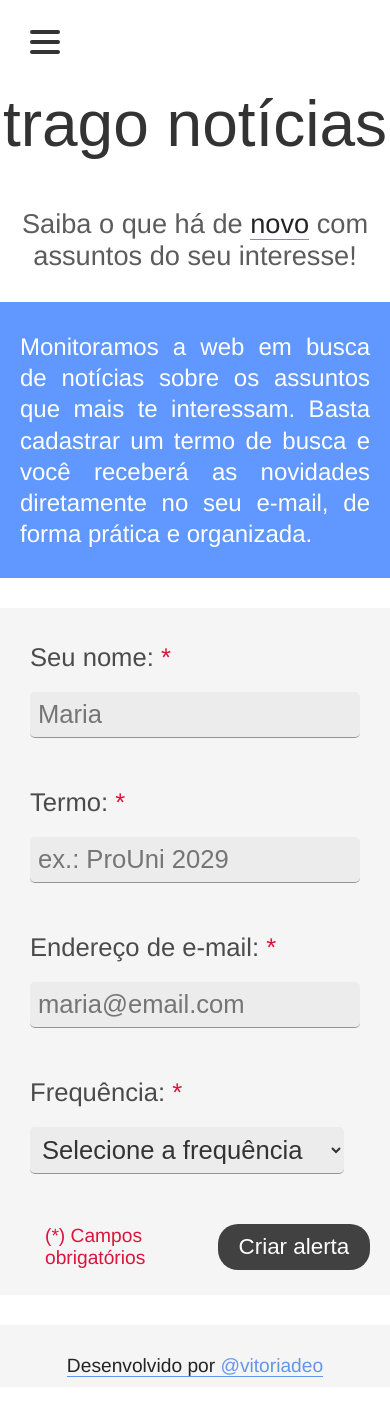
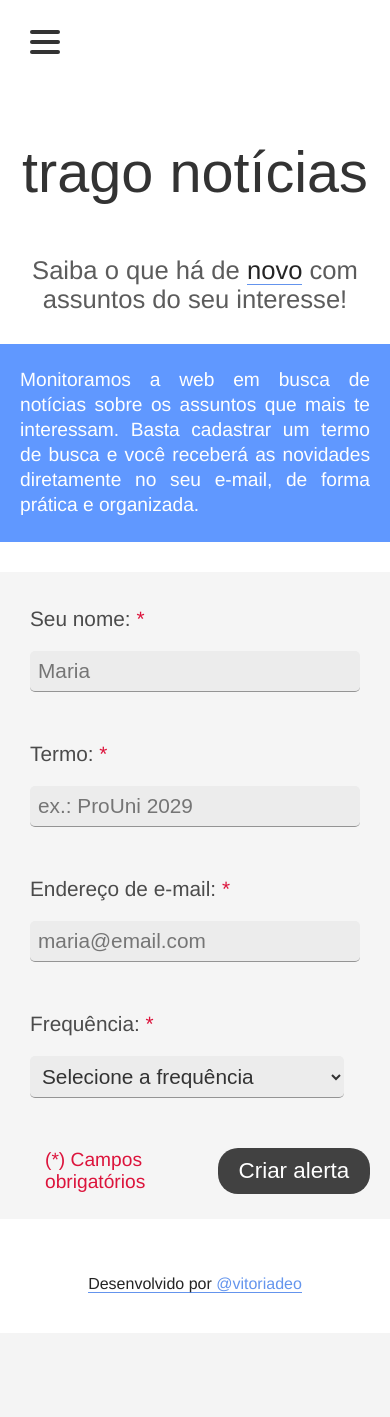
Before and after one commit to vitoriadeo/trago-noticias, a Flask app: page / in a window 390 px wide. After the commit the page ends 1293 px from the top, so only its background shows below. Run offline with Flask 3, Linux system fonts and the light colour scheme; some web fonts are replaced.

Commit message:
style(responsive): ajustar tamanho da font size, add espaçamento no base.html

```diff
--- a/app/static/css/responsive.css
+++ b/app/static/css/responsive.css
@@ -11,7 +11,7 @@
     }
 
     h1 {
-        font-size: 4rem;
+        font-size: 3.6rem;
         text-align: center;
         line-height: 8rem;
         margin: 60px 0 -10px 0;
@@ -19,7 +19,7 @@
     }
 
     #subtitle {
-        font-size: 1.7rem;
+        font-size: 1.6rem;
         margin: 10px;
         text-align: center;
 
@@ -28,7 +28,7 @@
     #description {
         width: 100%;
         border-radius: 0;
-        font-size: 1.5rem;
+        font-size: 1.2rem;
         padding: 5px 20px;
         line-height: 1.3em;
         text-align: justify;
@@ -45,7 +45,7 @@
     input,
     select {
         display: block;
-        font-size: 1.6rem;
+        font-size: 1.3rem;
     }
 
     .item {
@@ -55,7 +55,7 @@
     .input,
     .select {
         width: 95%;
-        font-size: 1.6rem;
+        font-size: 1.3rem;
         margin-top: 20px;
     }
 
@@ -76,13 +76,12 @@
         font-optical-sizing: auto;
         font-weight: 400;
         font-style: normal;
-        font-size: 1.2rem;
+        font-size: 1rem;
         border: none;
     }
 
     #footer {
         padding: 10px 20px 0px 20px;
-        background-color: rgb(245, 245, 245);
         box-sizing: border-box;
         color: rgb(75, 75, 75);
     }
@@ -107,8 +106,8 @@
     }
 
     .content {
-        font-size: 1.3rem;
-        line-height: 1.7rem;
+        font-size: 1.2rem;
+        line-height: 1.6rem;
     }
 }
 
--- a/app/templates/base.html
+++ b/app/templates/base.html
@@ -31,6 +31,7 @@ TODO: Acessibilidade: testar com teclado e leitor de tela para garantir.
 <body>
     <header>
         <hgroup>
+            <br>
             <h1>trago notícias</h1>
         </hgroup>
     </header>
```
